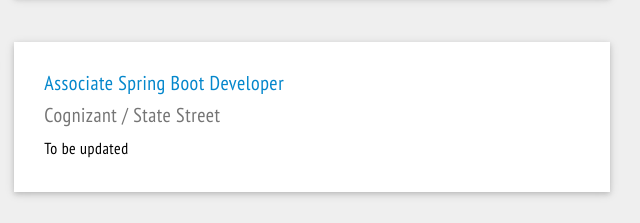
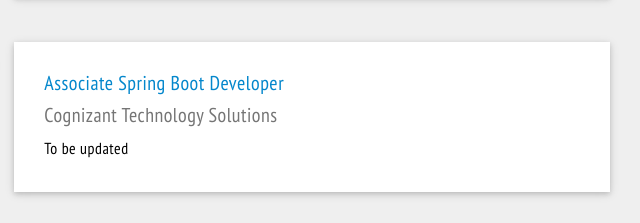
Before and after one commit to narayan-sambireddy/narayan-sambireddy.github.io, a plain HTML site: page index.html in a window 1280 px wide. Shown: the part 1977-2200 px from the top of the page, 432-1072 px from the left. Drawn offline with nearby package versions, Linux system fonts and the light colour scheme.

Commit message:
Update index.html

```diff
--- a/index.html
+++ b/index.html
@@ -490,7 +490,7 @@ rookies and working towards high quality delivery in Java and Cloud space.</p>
 								<div class="experience-content">
 									<span class="period-experience">Apr 2017 - Aug 2017</span>
 									<h3 class="specialty-name">Associate Spring Boot Developer</h3>
-									<h3 class="company-name">Cognizant / State Street</h3>
+									<h3 class="company-name">Cognizant Technology Solutions</h3>
 									<p class="prg-experience">To be updated</p>
 								</div>
 								<!-- / single experience -->
```
